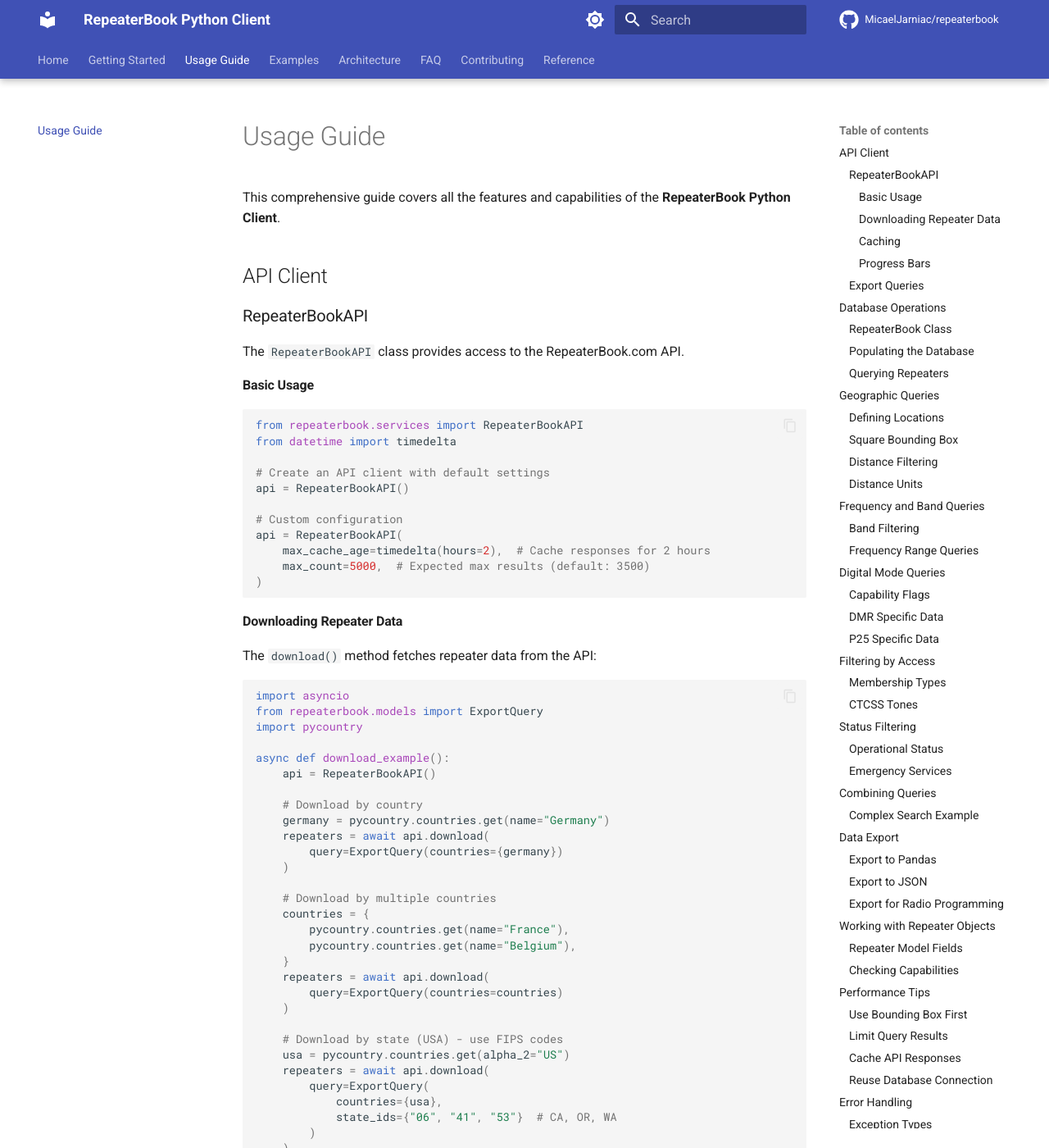
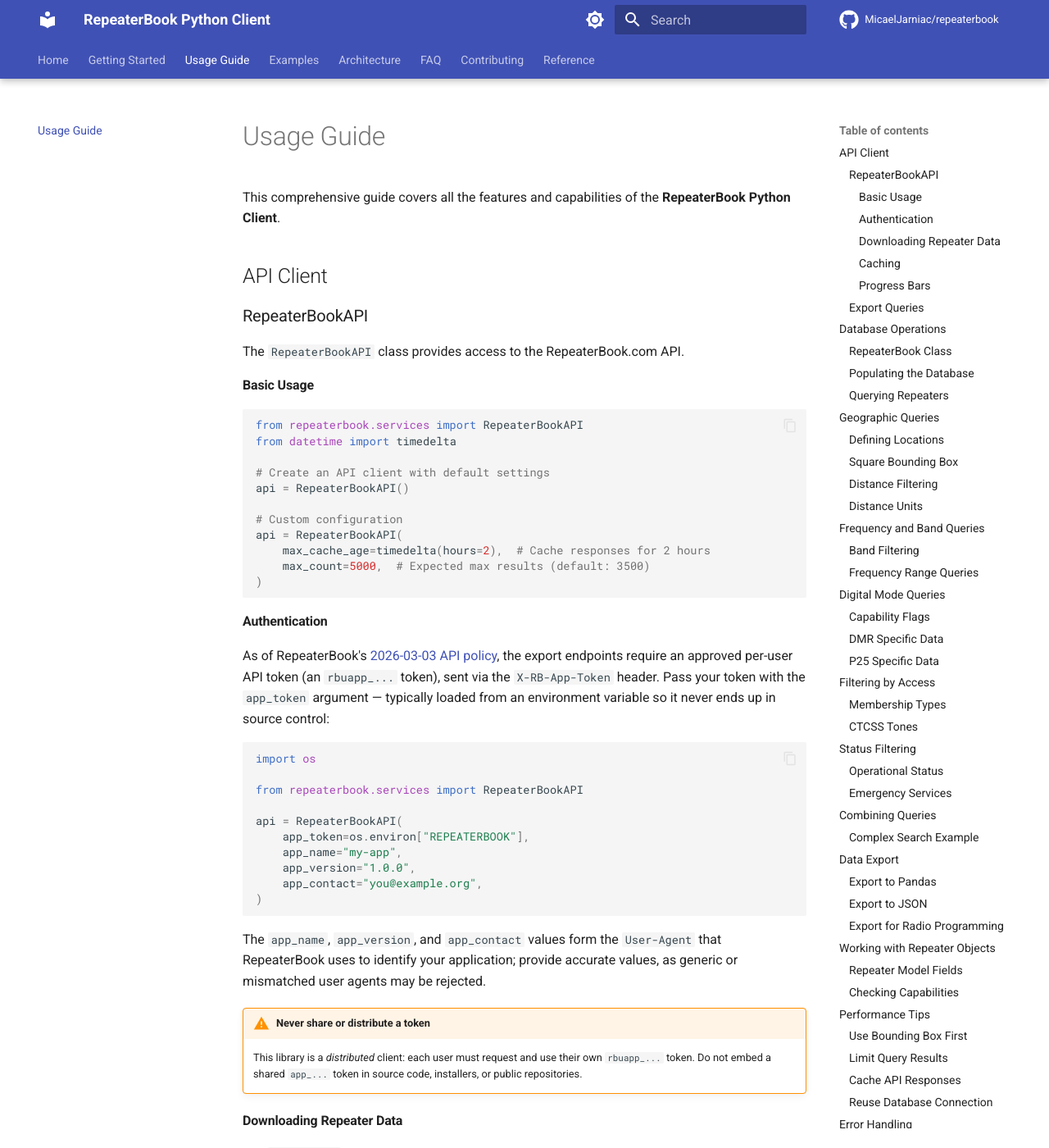
Before and after one commit to MicaelJarniac/repeaterbook, an MkDocs documentation site: the page built from docs/usage.md, in a window 1280 px wide and 1400 px high. Shown: the whole window at 82% size. Built offline with MkDocs 1.6.1 and Material for MkDocs 9.7.7, drawn with Linux system fonts in a browser that asks for light colours; comment, search, counter and statistics services are not loaded; the version menu is left out.

Commit message:
fix(auth): use X-RB-App-Token header
RepeaterBook's 2026-03-03 API policy requires an approved per-user token
sent via the preferred X-RB-App-Token header. The live API rejects
Authorization: Bearer <token> with HTTP 401 auth_missing even for valid
tokens, so the client could never authenticate.

Send the raw token in X-RB-App-Token when app_token is set, mark
app_token repr=False so the credential never leaks via attrs __repr__,
add unit coverage for the 401/500 error paths, switch the live
integration tests to an authenticated fixture (reads REPEATERBOOK), and
correct the docs/FAQ that wrongly stated no auth was required.

Fixes #31

````diff
--- a/docs/usage.md
+++ b/docs/usage.md
@@ -23,6 +23,28 @@
     max_count=5000,  # Expected max results (default: 3500)
 )
 ```
+
+#### Authentication
+
+As of RepeaterBook's [2026-03-03 API policy](https://www.repeaterbook.com/wiki/doku.php?id=api), the export endpoints require an approved per-user API token (an `rbuapp_...` token), sent via the `X-RB-App-Token` header. Pass your token with the `app_token` argument — typically loaded from an environment variable so it never ends up in source control:
+
+```python
+import os
+
+from repeaterbook.services import RepeaterBookAPI
+
+api = RepeaterBookAPI(
+    app_token=os.environ["REPEATERBOOK"],
+    app_name="my-app",
+    app_version="1.0.0",
+    app_contact="you@example.org",
+)
+```
+
+The `app_name`, `app_version`, and `app_contact` values form the `User-Agent` that RepeaterBook uses to identify your application; provide accurate values, as generic or mismatched user agents may be rejected.
+
+!!! warning "Never share or distribute a token"
+    This library is a *distributed* client: each user must request and use their own `rbuapp_...` token. Do not embed a shared `app_...` token in source code, installers, or public repositories.
 
 #### Downloading Repeater Data
 
--- a/pyproject.toml
+++ b/pyproject.toml
@@ -110,7 +110,7 @@
 unfixable = ["ERA001"]
 
 [tool.ruff.lint.per-file-ignores]
-"tests/*" = ["S101", "PLR2004"]
+"tests/*" = ["S101", "PLR2004", "S106"]
 
 [tool.ruff.lint.flake8-builtins]
 builtins-ignorelist = ["id", "type"]
````
Also changed, not shown: docs/faq.md (+19 -1 lines), 3 other files.
